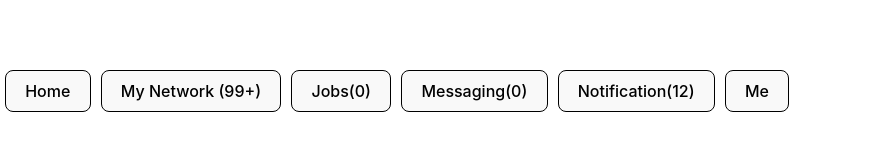
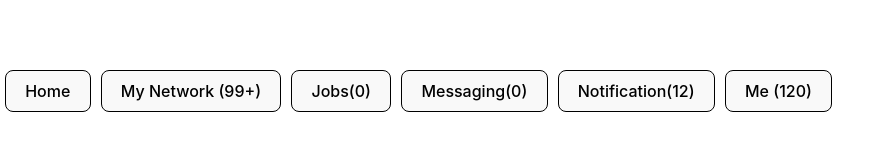
Before and after one commit to hingadesuraj/Recoil-implimentation, a React (Vite) app: page / in a window 1280 px wide. Shown: the part 309-460 px from the top of the page, without its empty margins (0-890 px from the left). Built offline with nearby package versions, Linux system fonts and the light colour scheme.

Commit message:
create Selector to calculate total notification count

```diff
--- a/src/App.jsx
+++ b/src/App.jsx
@@ -1,5 +1,6 @@
 import { RecoilRoot, useRecoilState, useRecoilValue } from "recoil";
-import { jobsAtom, messagingAtom, networkAtom, notificaitonAtom } from "./atoms";
+import { jobsAtom, messagingAtom, networkAtom, notificaitonAtom, totalNotificationSelector } from "./atoms";
+import { useMemo } from "react";
 
 function App() {
 
@@ -19,6 +20,15 @@ function Main(){
   const messageCount = useRecoilValue(messagingAtom);
   const NotificationCount = useRecoilValue(notificaitonAtom);
   // const [messageCount,setMessageCount] = useRecoilState(messagingAtom);
+  // syntax is same for selector and atom
+
+  const totalNotificationCount = useRecoilValue(totalNotificationSelector) ;
+
+
+  // instade of using useMemo i use recoil selector.
+  // const totalNotificationCount = useMemo(()=>{
+  //   return networkNotificatoinCount + jobsCount + messageCount + NotificationCount
+  // },[networkNotificatoinCount,jobsCount,messageCount,NotificationCount])
 
   return<>
    <div>
@@ -27,7 +37,7 @@ function Main(){
       <button>Jobs({jobsCount})</button>
       <button>Messaging({messageCount})</button>
       <button>Notification({NotificationCount})</button>
-      <button>Me</button>
+      <button>Me ({totalNotificationCount})</button>
      </div>
   </>
 }
--- a/src/atoms.js
+++ b/src/atoms.js
@@ -1,22 +1,34 @@
-import { atom } from "recoil";
-
+import { atom, selector } from "recoil";
 
 export const networkAtom = atom({
-    key:"networkAtom",
-    default:108
-})
+  key: "networkAtom",
+  default: 108,
+});
 
 export const jobsAtom = atom({
-    key:"jobsAtom",
-    default:0
-})
+  key: "jobsAtom",
+  default: 0,
+});
 
 export const notificaitonAtom = atom({
-    key:"notificaitonAtom",
-    default:12
-})
+  key: "notificaitonAtom",
+  default: 12,
+});
 
 export const messagingAtom = atom({
-    key:"messagingAtom",
-    default:0
-})
+  key: "messagingAtom",
+  default: 0,
+});
+
+// selector define
+export const totalNotificationSelector = selector({
+  key: "totalNotificationSelector",
+  get: (props) => {
+    const networkCount = props.get(networkAtom);
+    const jobsCount = props.get(jobsAtom);
+    const notificationCount = props.get(notificaitonAtom);
+    const messageCount = props.get(messagingAtom);
+
+    return networkCount + jobsCount + notificationCount + messageCount;
+  },
+});
```
